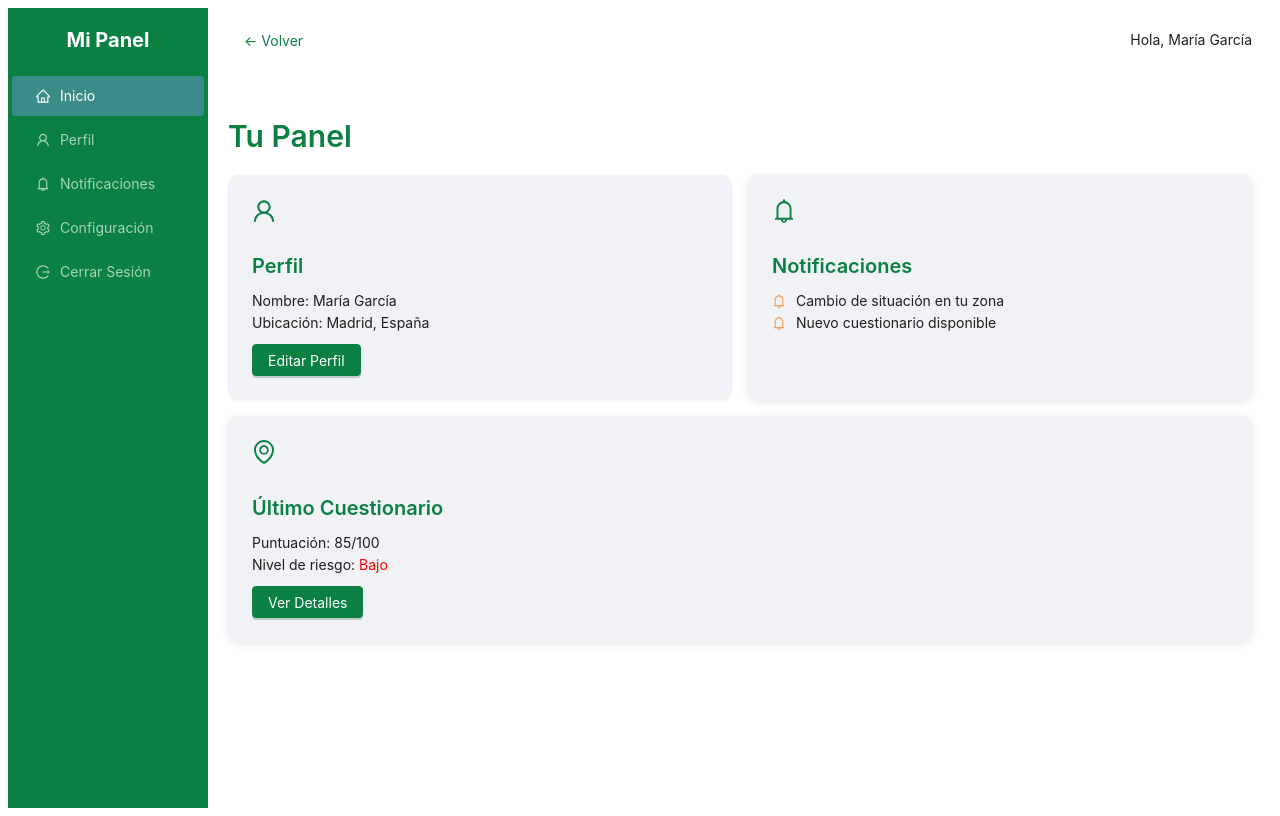
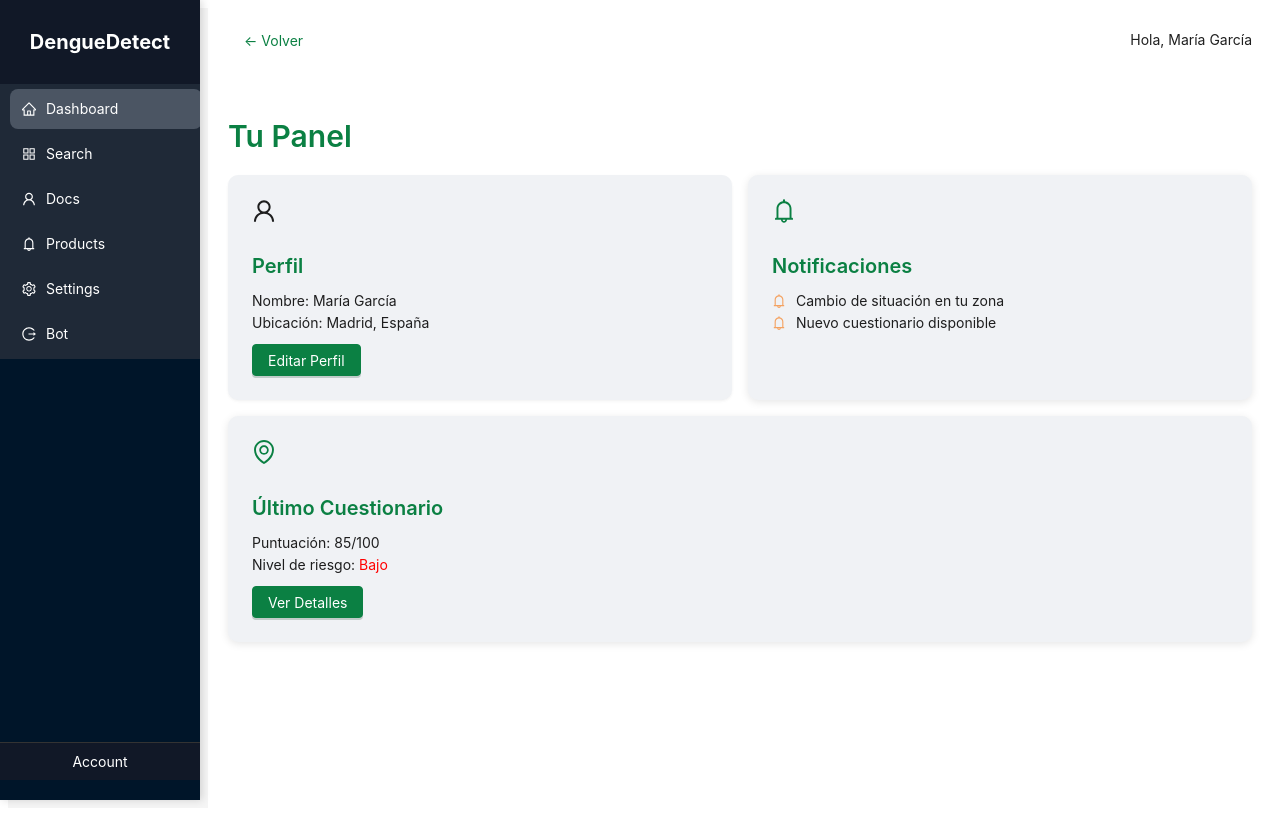
Before and after one commit to HKevinH/dengue-detect, a React (Vite) app in the folder frontend/: page /panel in a window 1280 px wide. Built offline with nearby package versions, Linux system fonts and the light colour scheme.

Commit message:
Refactor UI components and add new ones

```diff
--- a/frontend/src/components/organisms/ProfileCard.jsx
+++ b/frontend/src/components/organisms/ProfileCard.jsx
@@ -3,11 +3,11 @@ import { UserOutlined } from "@ant-design/icons";
 import PanelTitle from "../atoms/PanelTitle";
 import PanelText from "../atoms/PanelText";
 import PrimaryButton from "../atoms/Button";
-import "./index.css";
+import "../../styles/profile-card.css";
 
 const ProfileCard = () => (
   <Card bordered={false} className="profile-card">
-    <UserOutlined style={{ fontSize: "24px", color: "#0B8043" }} />
+    <UserOutlined style={{ fontSize: "24px", color: "#00000" }} />
     <PanelTitle>Perfil</PanelTitle>
     <PanelText>Nombre: María García</PanelText>
     <br />
--- /dev/null
+++ b/frontend/src/components/organisms/Sidebar.jsx
@@ -0,0 +1,112 @@
+import {
+  BellOutlined,
+  UserOutlined,
+  HomeOutlined,
+  SettingOutlined,
+  LogoutOutlined,
+  AppstoreOutlined,
+} from "@ant-design/icons";
+import { Layout, Menu } from "antd";
+import "../../styles/sidebar.css";
+import { useNavigate } from "react-router";
+
+const { Sider } = Layout;
+
+const menus = [
+  {
+    key: "1",
+    icon: <HomeOutlined />,
+    text: "Dashboard",
+    onClick: () => console.log("Dashboard"),
+  },
+  {
+    key: "2",
+    icon: <AppstoreOutlined />,
+    text: "Search",
+    onClick: () => console.log("Search"),
+  },
+  {
+    key: "3",
+    icon: <UserOutlined />,
+    text: "Docs",
+    onClick: () => console.log("Docs"),
+  },
+  {
+    key: "4",
+    icon: <BellOutlined />,
+    text: "Products",
+    onClick: () => console.log("Products"),
+  },
+  {
+    key: "5",
+    icon: <SettingOutlined />,
+    text: "Settings",
+    onClick: () => console.log("Settings"),
+  },
+  {
+    key: "6",
+    icon: <LogoutOutlined />,
+    text: "Bot",
+    navigate: "/chat",
+    onClick: () => console.log("Bot"),
+  },
+];
+
+export const Sidebar = () => {
+  const navigate = useNavigate();
+
+  return (
+    <Sider className="sidebar" breakpoint="lg" collapsedWidth="80">
+      <div
+        className="logo-sidebar"
+        style={{
+          color: "#fff",
+          textAlign: "center",
+          padding: "30px 0",
+          fontSize: "20px",
+          fontWeight: "bold",
+          backgroundColor: "#111827",
+        }}
+      >
+        DengueDetect
+      </div>
+
+      <Menu
+        theme="dark"
+        className="sidebar-menu"
+        mode="inline"
+        defaultSelectedKeys={["1"]}
+        style={{
+          backgroundColor: "#1F2937",
+          color: "#ffffff",
+        }}
+      >
+        {menus.map((menu) => (
+          <Menu.Item
+            key={menu.key}
+            className="sidebar-menu-item"
+            icon={menu.icon}
+            onClick={() => {
+              if (menu.navigate) {
+                navigate(menu.navigate);
+              } else {
+                menu.onClick();
+              }
+            }}
+            style={{
+              color: "#ffffff",
+              borderRadius: "8px",
+              margin: "5px 10px",
+              padding: "12px",
+              transition: "background 0.3s, color 0.3s",
+            }}
+          >
+            {menu.text}
+          </Menu.Item>
+        ))}
+      </Menu>
+
+      <div className="sidebar-footer">Account</div>
+    </Sider>
+  );
+};
--- a/frontend/src/components/organisms/index.css
+++ /dev/null
@@ -1,5 +0,0 @@
-.profile-card {
-    box-shadow: 0 2px 8px rgba(0, 0, 0, 0.1);
-    height: 100%;
-    border-radius: 10px;
-}
--- a/frontend/src/components/template/UserPanelTemplate.jsx
+++ b/frontend/src/components/template/UserPanelTemplate.jsx
@@ -1,67 +1,19 @@
-import { Layout, Row, Col, Button, Menu } from "antd";
-import {
-  BellOutlined,
-  UserOutlined,
-  HomeOutlined,
-  SettingOutlined,
-  LogoutOutlined,
-} from "@ant-design/icons";
+import { Layout, Row, Col, Button } from "antd";
+
 import ProfileCard from "../organisms/ProfileCard";
 import NotificationCard from "../organisms/NotificationCard";
 import LastQuestionnaireCard from "../organisms/LastQuestionnaireCard";
 import PanelTitle from "../atoms/PanelTitle";
 import PanelText from "../atoms/PanelText";
+import { Sidebar } from "../organisms/Sidebar";
 
-const { Header, Sider, Content } = Layout;
+const { Header, Content } = Layout;
 
 const UserPanelTemplate = () => (
   <Layout style={{ minHeight: "100vh" }}>
-    <Sider
-      style={{
-        backgroundColor: "#0B8043",
-      }}
-      breakpoint="lg"
-      collapsedWidth="0"
-    >
-      <div
-        style={{
-          color: "#fff",
-          textAlign: "center",
-          padding: "20px",
-          fontSize: "20px",
-          fontWeight: "bold",
-        }}
-      >
-        Mi Panel
-      </div>
-      <Menu
-        theme="dark"
-        mode="inline"
-        defaultSelectedKeys={["1"]}
-        style={{
-          backgroundColor: "#0B8043",
-        }}
-      >
-        <Menu.Item key="1" icon={<HomeOutlined />}>
-          Inicio
-        </Menu.Item>
-        <Menu.Item key="2" icon={<UserOutlined />}>
-          Perfil
-        </Menu.Item>
-        <Menu.Item key="3" icon={<BellOutlined />}>
-          Notificaciones
-        </Menu.Item>
-        <Menu.Item key="4" icon={<SettingOutlined />}>
-          Configuración
-        </Menu.Item>
-        <Menu.Item key="5" icon={<LogoutOutlined />}>
-          Cerrar Sesión
-        </Menu.Item>
-      </Menu>
-    </Sider>
+    <Sidebar />
 
-    {/* Contenido principal */}
-    <Layout>
+    <Layout style={{ marginLeft: "200px" }}>
       <Header
         style={{
           background: "#fff",
--- a/frontend/src/pages/user/UserPanel.jsx
+++ b/frontend/src/pages/user/UserPanel.jsx
@@ -1,17 +1,4 @@
-import React from "react";
-import { Layout, Card, Typography, Row, Col, Button, Menu } from "antd";
-import {
-  BellOutlined,
-  EnvironmentOutlined,
-  UserOutlined,
-  HomeOutlined,
-  SettingOutlined,
-  LogoutOutlined,
-} from "@ant-design/icons";
 import UserPanelTemplate from "../../components/template/UserPanelTemplate";
-
-const { Title, Text } = Typography;
-const { Header, Sider, Content } = Layout;
 
 const UserPanel = () => {
   return <UserPanelTemplate />;
--- /dev/null
+++ b/frontend/src/styles/profile-card.css
@@ -0,0 +1,13 @@
+.profile-card {
+    box-shadow: 0 2px 8px rgba(0, 0, 0, 0.1);
+    height: 100%;
+    border-radius: 10px;
+}
+
+.profile-icon {
+    width: 100px;
+    height: 100px;
+    border-radius: 50%;
+    margin: 0 auto;
+    display: block;
+}
--- /dev/null
+++ b/frontend/src/styles/sidebar.css
@@ -0,0 +1,53 @@
+/* Estilo general del sidebar */
+.sidebar {
+    min-height: 100vh;
+    position: fixed;
+    left: 0;
+    top: 0;
+    bottom: 0;
+    box-shadow: 2px 0 8px rgba(0, 0, 0, 0.15);
+    overflow: auto;
+}
+
+/* Logo del Sidebar */
+.logo-sidebar {
+    color: #fff;
+    text-align: center;
+    padding: 20px 0;
+    font-size: 24px;
+    font-weight: bold;
+    background-color: #111827;
+}
+
+.ant-menu-dark,
+.ant-menu-dark .ant-menu-inline {
+    background-color: #1f2937;
+}
+
+.ant-menu-item {
+    color: #ffffff;
+    border-radius: 8px;
+    margin: 5px 10px;
+    padding: 12px;
+    transition: background 0.3s, color 0.3s;
+}
+
+.ant-menu-item:hover {
+    background-color: #374151;
+}
+
+.ant-menu-item-selected {
+    background-color: #4b5563 !important;
+    color: #ffffff !important;
+}
+
+.sidebar-footer {
+    position: absolute;
+    bottom: 20px;
+    width: 100%;
+    text-align: center;
+    padding: 10px 0;
+    border-top: 1px solid #333;
+    color: #ffffff;
+    background-color: #111827;
+}
```
